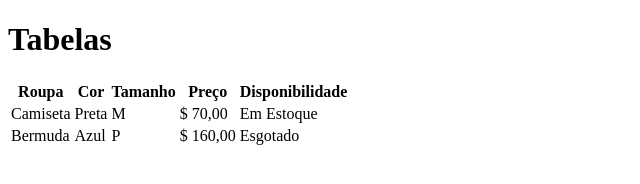
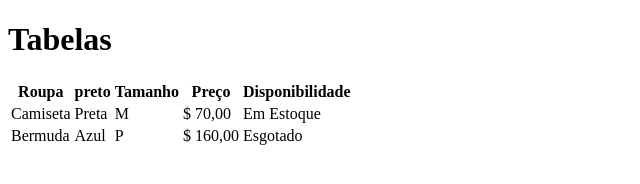
Before and after one commit to Everton-Castro/Aula-Tabela, a plain HTML site: page index.html in a window 1280 px wide. Shown: the full height of the page, 0-640 px from the left. Drawn offline with Linux system fonts and the light colour scheme.

Commit message:
trocado de azul para preto

```diff
--- a/index.html
+++ b/index.html
@@ -11,7 +11,7 @@
     <table>
 <tr>
 <th>Roupa</th>
-<th>Cor</th>
+<th>preto</th>
 <th>Tamanho</th>
 <th>Preço</th>
 <th>Disponibilidade</th>
```
